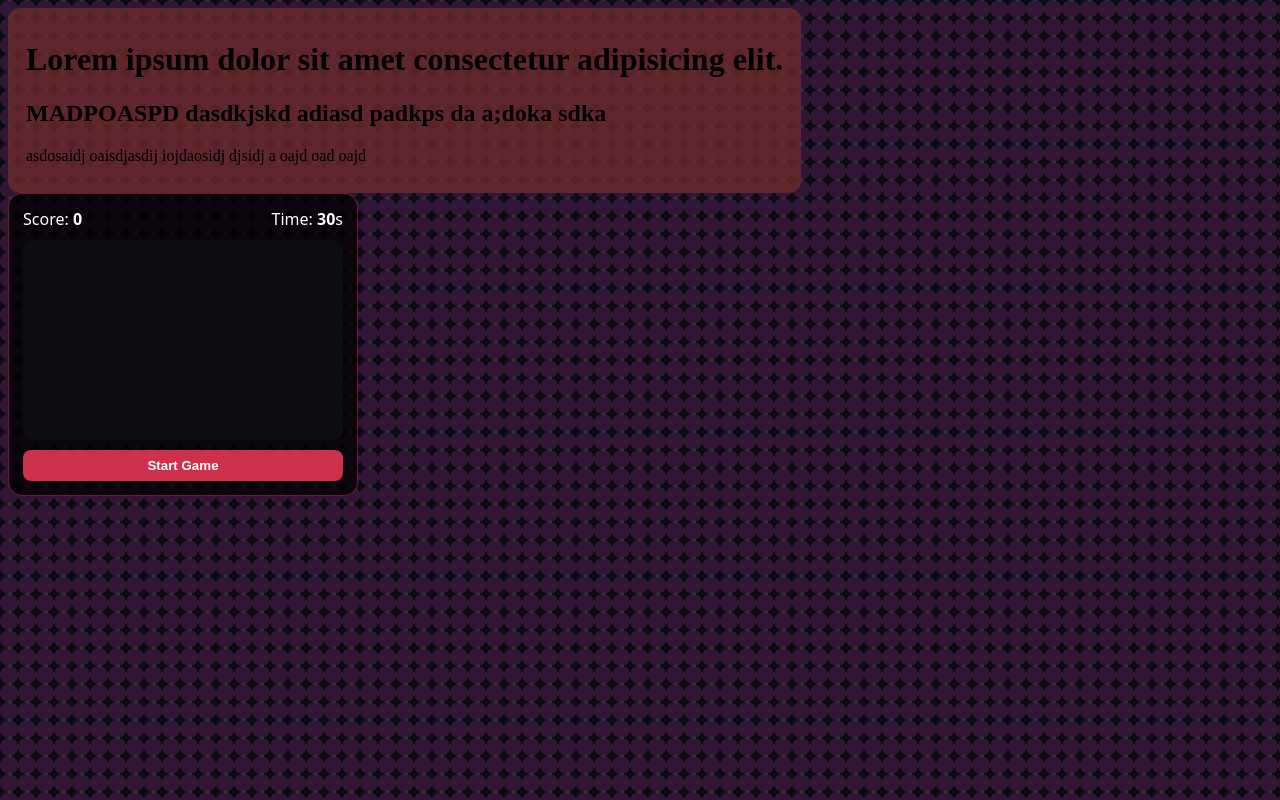
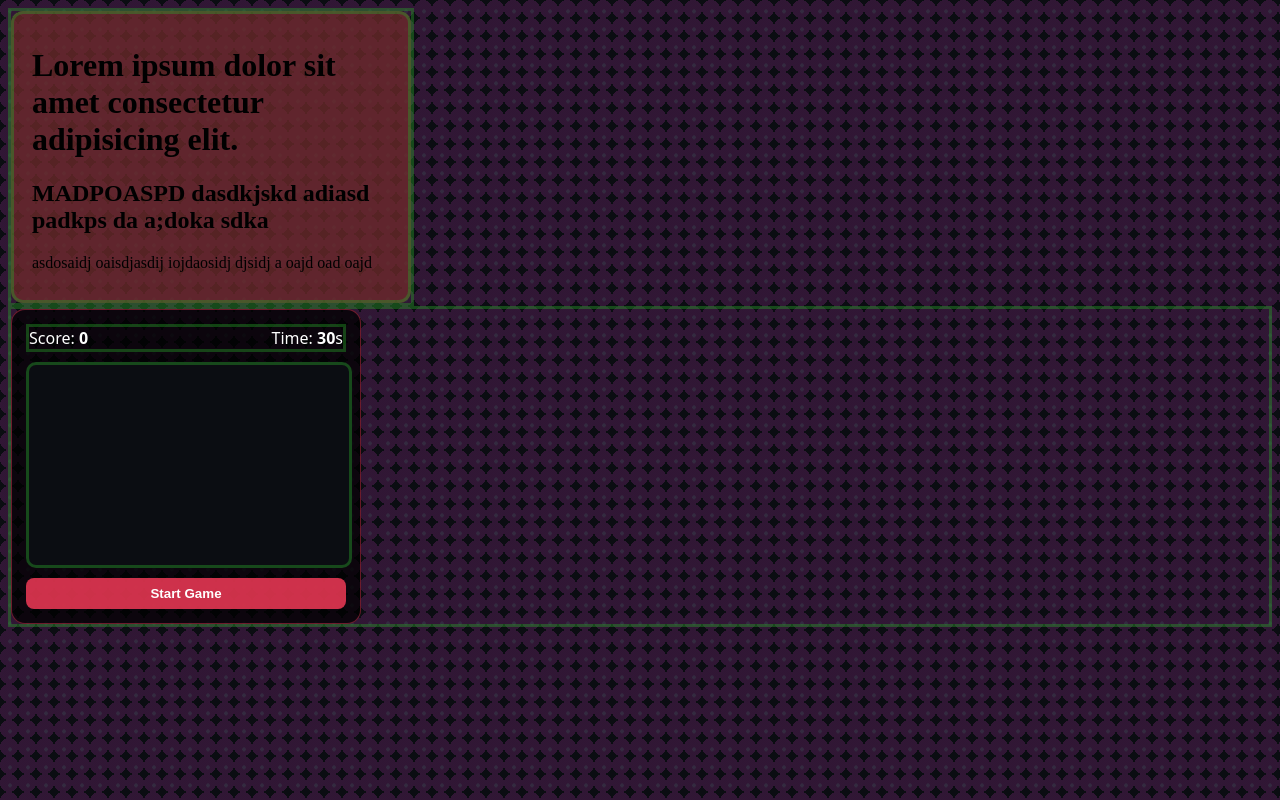
Before and after one commit to Safrolomancer/SafroloWebsite, a plain HTML site: page index.html in a window 1280 px wide. Drawn offline with Linux system fonts and the light colour scheme.

Commit message:
Debugging

```diff
--- a/index.html
+++ b/index.html
@@ -10,12 +10,15 @@
 
 <body>
 
+    <div class="parent-container" style="width: 400px;">
         <div class="text-bg">
             <h1>Lorem ipsum dolor sit amet consectetur adipisicing elit.</h1>
             <h2>MADPOASPD dasdkjskd adiasd padkps da a;doka sdka</h2>
             <p>asdosaidj oaisdjasdij iojdaosidj djsidj a oajd oad oajd</p>
         </div>
+    </div>
 
+    <div class="parent-container">
         <div id="mini-game">
             <div class="game-header">
                 <span>Score: <b id="score">0</b></span>
@@ -28,6 +31,7 @@
 
             <button id="startBtn">Start Game</button>
         </div>
+    </div>
 
     <script src="game.js"></script>
 </body>
--- a/style.css
+++ b/style.css
@@ -85,3 +85,14 @@ body {
   font-weight: 600;
   cursor: pointer;
 }
+/*==========================================DEBUGGING====================================*/
+.parent-container {
+  display: flex;
+  flex-direction: column;
+}
+
+div {
+
+  border: 3px solid rgba(42, 164, 42, 0.4);
+
+}
```
Lines whose indentation alone changed are shown as unchanged.
